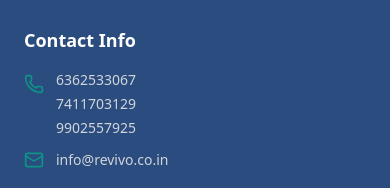
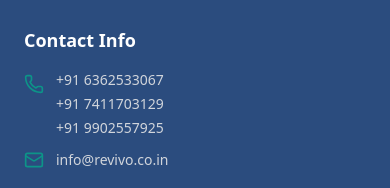
Before and after one commit to arhaanpasha213-blip/revivo-final, a React (Create React App) app in the folder frontend/: page / in a window 390 px wide. Shown: the part 10360-10548 px from the top of the page. Built offline with nearby package versions, Linux system fonts and the light colour scheme; no server answers.

Commit message:
added country code to phone numbers

```diff
--- a/frontend/src/pages/Home.jsx
+++ b/frontend/src/pages/Home.jsx
@@ -596,15 +596,17 @@
                 <div className="flex items-start gap-3">
                   <Phone className="w-5 h-5 text-[#0D9488] flex-shrink-0 mt-1" />
                   <div className="space-y-1">
-                    <a href="tel:6362533067" className="text-gray-300 hover:text-[#0D9488] block text-sm">
-                      6362533067
-                    </a>
-                    <a href="tel:7411703129" className="text-gray-300 hover:text-[#0D9488] block text-sm">
-                      7411703129
-                    </a>
-                    <a href="tel:9902557925" className="text-gray-300 hover:text-[#0D9488] block text-sm">
-                      9902557925
-                    </a>
+                   <a href="tel:+916362533067" className="text-gray-300 hover:text-[#0D9488] block text-sm">
+  +91 6362533067
+</a>
+
+<a href="tel:+917411703129" className="text-gray-300 hover:text-[#0D9488] block text-sm">
+  +91 7411703129
+</a>
+
+<a href="tel:+919902557925" className="text-gray-300 hover:text-[#0D9488] block text-sm">
+  +91 9902557925
+</a>
                   </div>
                 </div>
                 <div className="flex items-center gap-3">
```
